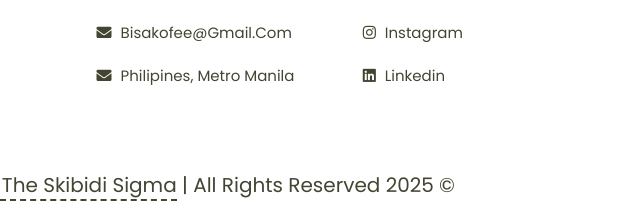
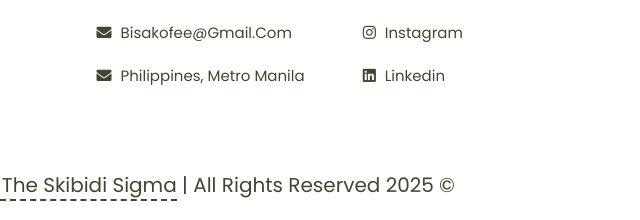
Before and after one commit to Niel823/BisaKofee.github.io, a plain HTML site: page index.html in a window 1280 px wide. Shown: the part 3729-3949 px from the top of the page, 551-1191 px from the left. Drawn offline with nearby package versions, Linux system fonts and the light colour scheme.

Commit message:
Update index.html

```diff
--- a/index.html
+++ b/index.html
@@ -262,7 +262,7 @@
                 <a href="#"><i class="fas fa-phone"></i> 0912-923-1184</a>
                 <a href="#"><i class="fas fa-phone"></i> 213-946-1743</a>
                 <a href="#"><i class="fas fa-envelope"></i> bisakofee@gmail.com</a>
-                <a href="#"><i class="fas fa-envelope"></i> Philipines, Metro Manila</a>
+                <a href="#"><i class="fas fa-envelope"></i> Philippines, Metro Manila</a>
             </div>
 
             <div class="box">
```
